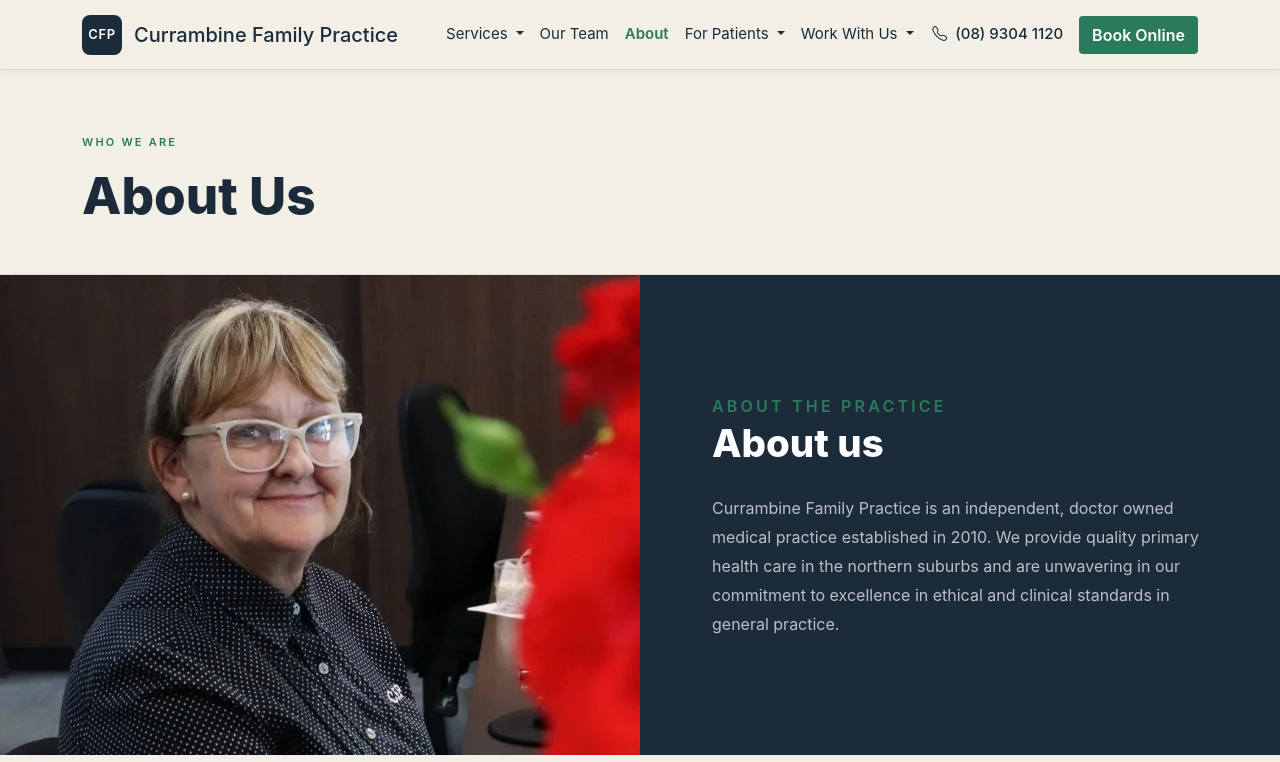
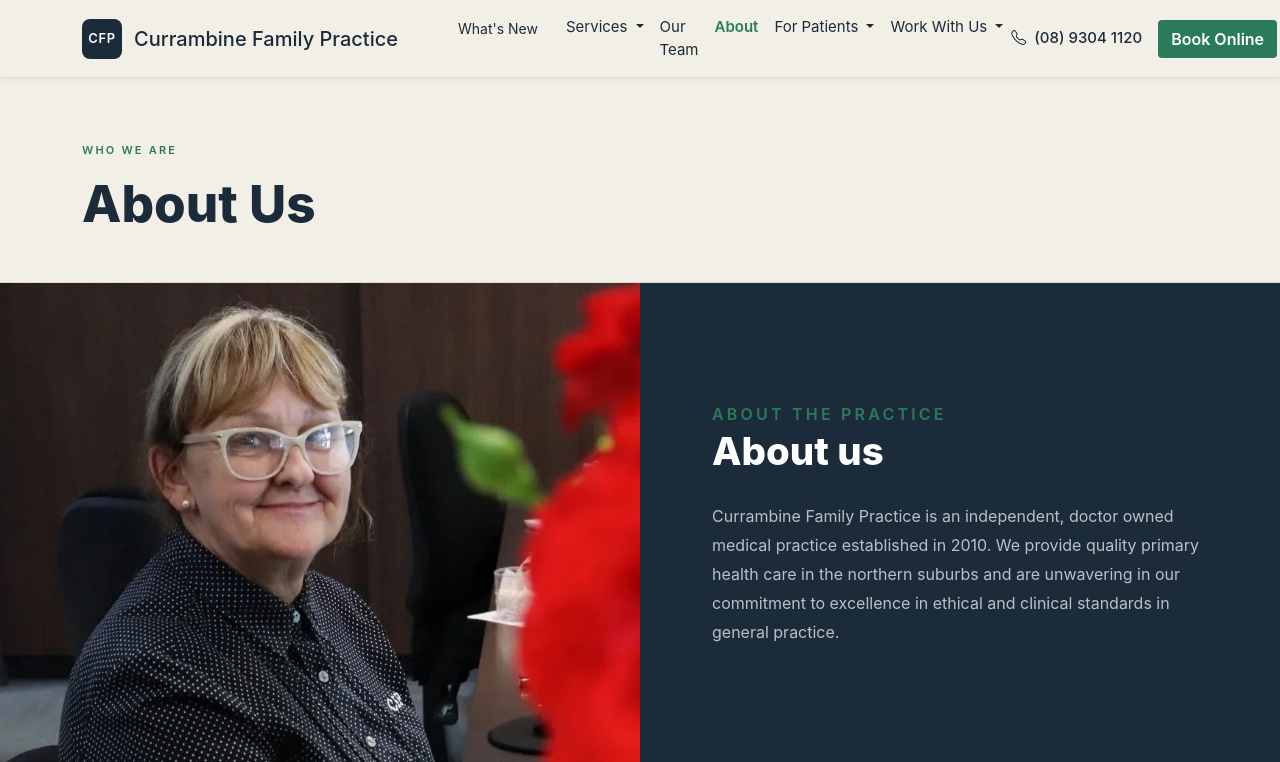
Before and after one commit to Luc45K0h75/Currambine-FP-Website, a Flask app: page /about in a window 1280 px wide. Shown: the top 762 px of the page. Run offline with Flask 3, Linux system fonts and the light colour scheme; some web fonts are replaced.

Commit message:
Added news page to the navbar

```diff
--- a/app/templates/base.html
+++ b/app/templates/base.html
@@ -29,6 +29,9 @@
 
                 <div class="collapse navbar-collapse" id="navMenu">
                     <ul class="navbar-nav ms-4">
+
+                        <!-- News -->
+                        <li><a class="dropdown-item" href="{{ url_for('news.news_page') }}">What's New</a></li>
 
                         <!-- Services -->
                         <li class="nav-item dropdown">
```
